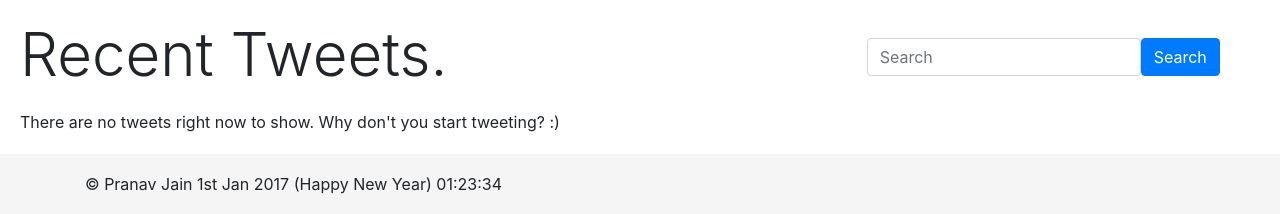
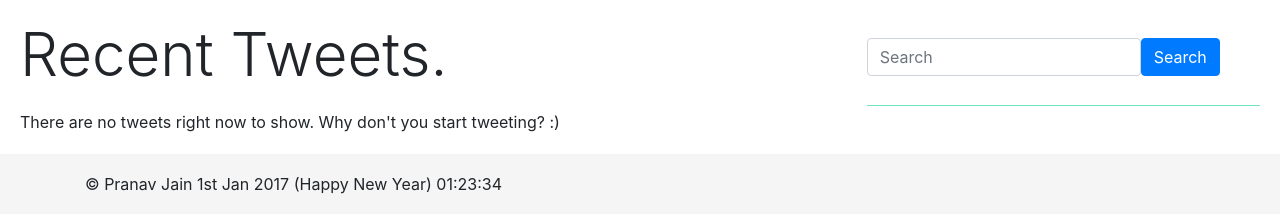
Before and after one commit to pranavj1001/TwitterClone, a PHP site: page /TwitterClone/ in a window 1280 px wide. Shown: the part 638-852 px from the top of the page. Run offline with PHP 8.4, Linux system fonts and the light colour scheme; data that the repository does not hold is empty; some libraries are stand-ins or nearby versions.

Commit message:
update styles.css

```diff
--- a/views/css/styles.css
+++ b/views/css/styles.css
@@ -138,3 +138,8 @@ nav.navbar{
 .tip3:hover .tiptext3 {
     visibility: visible;
 }
+
+.hrStyle{
+    background-color: aquamarine;
+    margin-top: 29px;
+}
--- a/views/home.php
+++ b/views/home.php
@@ -7,6 +7,7 @@
       </div>
       <div class="col-md-4">
           <?php displaySearch(); ?>
+          <hr class="hrStyle">
           <?php displayTweetBox(); ?>
       </div>
     </div>
```
